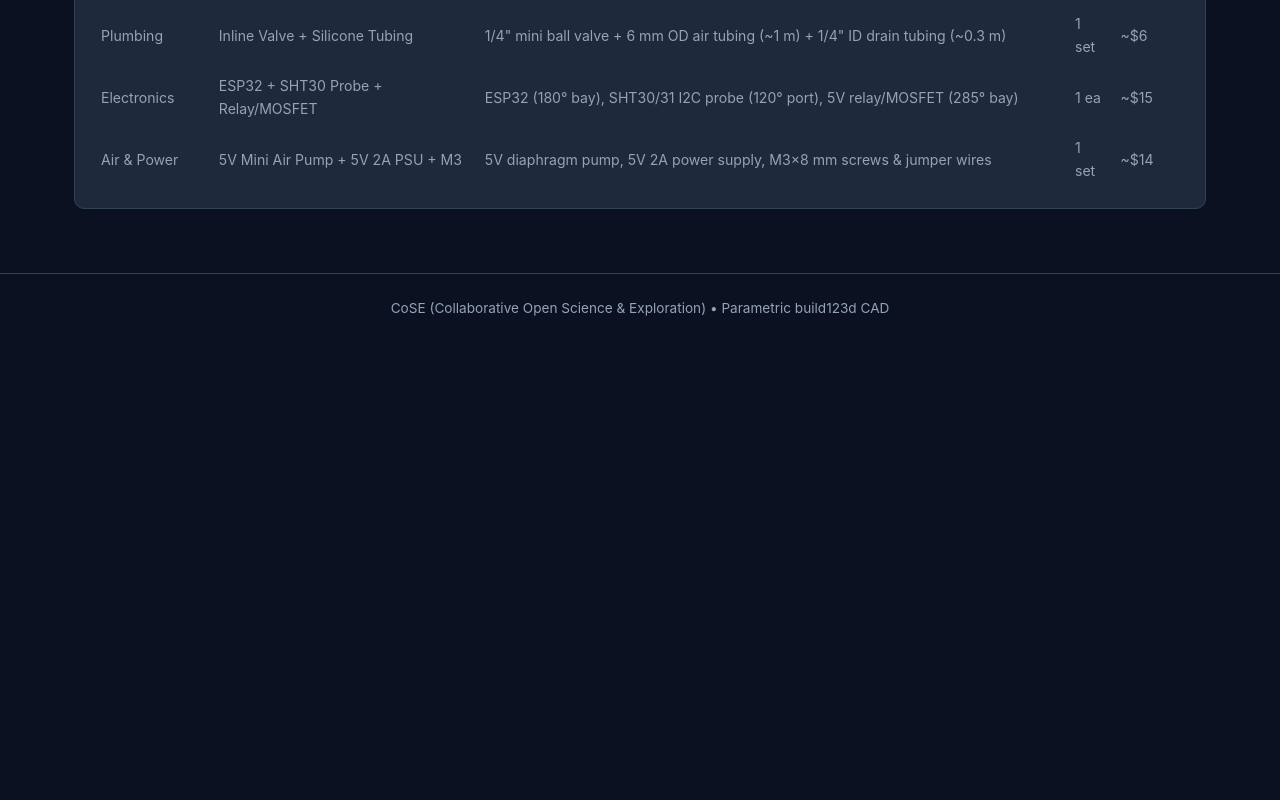
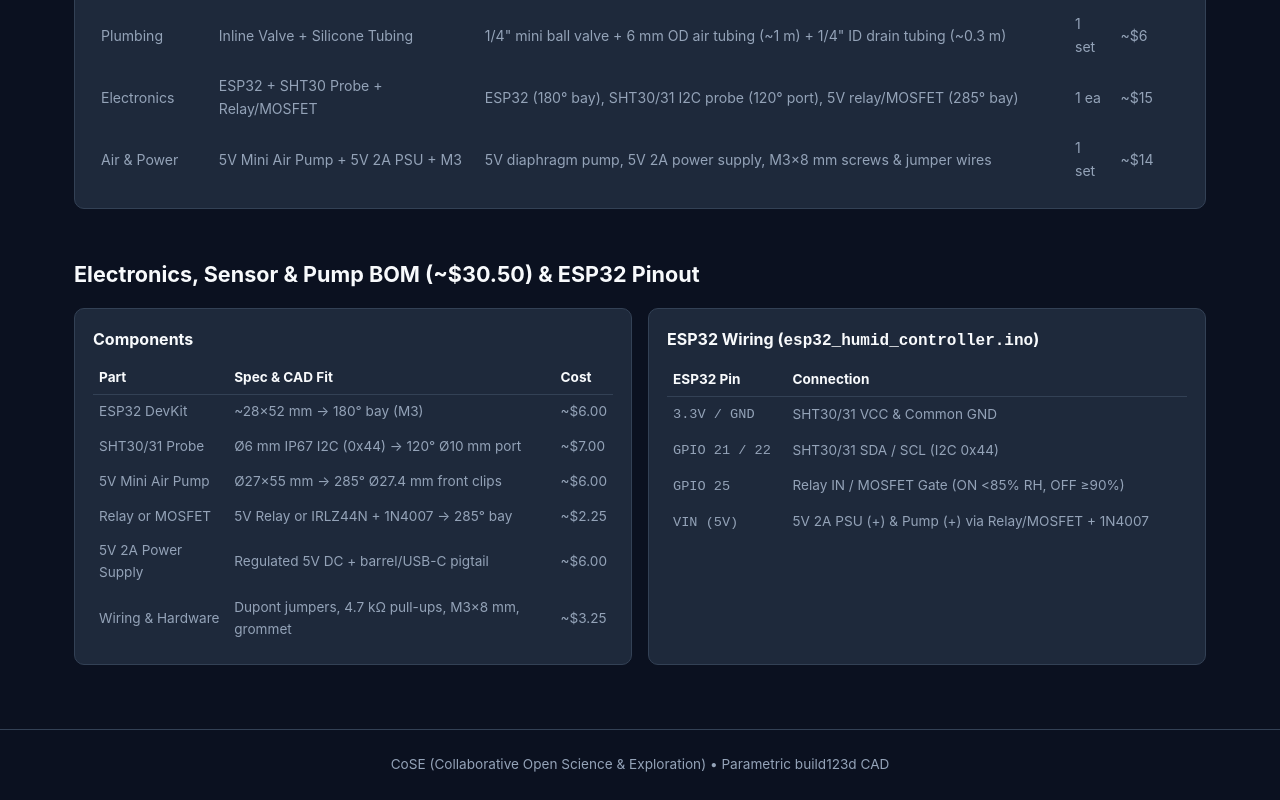
Before and after one commit to dr-richard-barker/cose-mycoponic-mvp, a plain HTML site: page docs/index.html in a window 1280 px wide. Shown: the part 2890-3690 px from the top of the page. Before the commit the page ends 3234 px from the top, so only its background shows below. Drawn offline with Linux system fonts and the light colour scheme.

Commit message:
Add dedicated Electronics, Sensor & Pump BOM and ESP32 pinout

```diff
--- a/docs/index.html
+++ b/docs/index.html
@@ -238,6 +238,49 @@
         </table>
       </div>
     </section>
+
+    <section id="electronics-bom">
+      <h2>Electronics, Sensor &amp; Pump BOM (~$30.50) &amp; ESP32 Pinout</h2>
+      <div class="grid">
+        <div class="card" style="overflow-x:auto;">
+          <h3>Components</h3>
+          <table style="width:100%;border-collapse:collapse;font-size:0.85rem;text-align:left;">
+            <thead>
+              <tr style="border-bottom:1px solid var(--border);color:#f8fafc;">
+                <th style="padding:6px;">Part</th>
+                <th style="padding:6px;">Spec &amp; CAD Fit</th>
+                <th style="padding:6px;">Cost</th>
+              </tr>
+            </thead>
+            <tbody style="color:var(--muted);">
+              <tr style="border-bottom:1px solid #1e293b;"><td style="padding:6px;">ESP32 DevKit</td><td style="padding:6px;">~28&times;52 mm &rarr; 180&deg; bay (M3)</td><td style="padding:6px;">~$6.00</td></tr>
+              <tr style="border-bottom:1px solid #1e293b;"><td style="padding:6px;">SHT30/31 Probe</td><td style="padding:6px;">Ø6 mm IP67 I2C (0x44) &rarr; 120&deg; Ø10 mm port</td><td style="padding:6px;">~$7.00</td></tr>
+              <tr style="border-bottom:1px solid #1e293b;"><td style="padding:6px;">5V Mini Air Pump</td><td style="padding:6px;">Ø27&times;55 mm &rarr; 285&deg; Ø27.4 mm front clips</td><td style="padding:6px;">~$6.00</td></tr>
+              <tr style="border-bottom:1px solid #1e293b;"><td style="padding:6px;">Relay or MOSFET</td><td style="padding:6px;">5V Relay or IRLZ44N + 1N4007 &rarr; 285&deg; bay</td><td style="padding:6px;">~$2.25</td></tr>
+              <tr style="border-bottom:1px solid #1e293b;"><td style="padding:6px;">5V 2A Power Supply</td><td style="padding:6px;">Regulated 5V DC + barrel/USB-C pigtail</td><td style="padding:6px;">~$6.00</td></tr>
+              <tr><td style="padding:6px;">Wiring &amp; Hardware</td><td style="padding:6px;">Dupont jumpers, 4.7 k&Omega; pull-ups, M3&times;8 mm, grommet</td><td style="padding:6px;">~$3.25</td></tr>
+            </tbody>
+          </table>
+        </div>
+        <div class="card" style="overflow-x:auto;">
+          <h3>ESP32 Wiring (<code>esp32_humid_controller.ino</code>)</h3>
+          <table style="width:100%;border-collapse:collapse;font-size:0.85rem;text-align:left;">
+            <thead>
+              <tr style="border-bottom:1px solid var(--border);color:#f8fafc;">
+                <th style="padding:6px;">ESP32 Pin</th>
+                <th style="padding:6px;">Connection</th>
+              </tr>
+            </thead>
+            <tbody style="color:var(--muted);">
+              <tr style="border-bottom:1px solid #1e293b;"><td style="padding:6px;"><code>3.3V / GND</code></td><td style="padding:6px;">SHT30/31 VCC &amp; Common GND</td></tr>
+              <tr style="border-bottom:1px solid #1e293b;"><td style="padding:6px;"><code>GPIO 21 / 22</code></td><td style="padding:6px;">SHT30/31 SDA / SCL (I2C 0x44)</td></tr>
+              <tr style="border-bottom:1px solid #1e293b;"><td style="padding:6px;"><code>GPIO 25</code></td><td style="padding:6px;">Relay IN / MOSFET Gate (ON &lt;85% RH, OFF &ge;90%)</td></tr>
+              <tr><td style="padding:6px;"><code>VIN (5V)</code></td><td style="padding:6px;">5V 2A PSU (+) &amp; Pump (+) via Relay/MOSFET + 1N4007</td></tr>
+            </tbody>
+          </table>
+        </div>
+      </div>
+    </section>
   </main>
 
   <footer>
```
Also changed, not shown: 1 other file.
